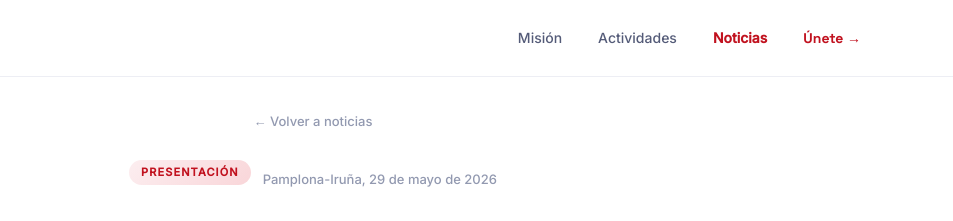
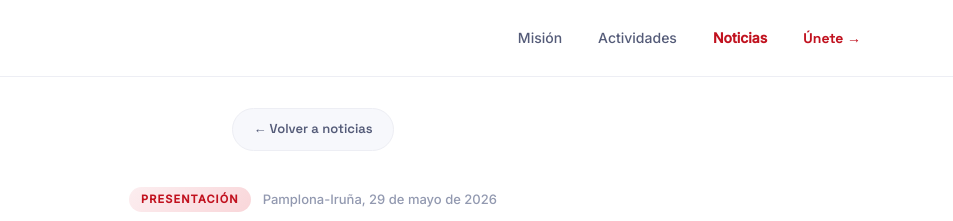
Before and after one commit to asiotax/atesana-web, a plain HTML site: page noticias/presentacion-atesana/index.html in a window 1280 px wide. Shown: the top 221 px of the page, 327-1280 px from the left. Drawn offline with Linux system fonts and the light colour scheme.

Commit message:
Mejoras en noticias: tarjeta clicable y botón volver rediseñado
- Tarjeta de noticia entera clicable (no solo el botón Leer más)
- Botón volver a noticias con estilo píldora y animación hover
- Badge y fecha alineados a la misma altura en la cabecera del artículo

Co-Authored-By: Claude Sonnet 4.6 <noreply@anthropic.com>

```diff
--- a/style.css
+++ b/style.css
@@ -576,15 +576,25 @@ body {
 .article-back {
   display: inline-flex;
   align-items: center;
-  gap: 6px;
+  gap: 8px;
+  font-family: var(--font-head);
   font-size: 13px;
-  font-weight: 500;
-  color: var(--gray-400);
+  font-weight: 600;
+  color: var(--gray-600);
   text-decoration: none;
-  margin-bottom: 28px;
-  transition: color .2s;
+  margin-bottom: 36px;
+  padding: 10px 20px;
+  border-radius: 100px;
+  border: 1.5px solid var(--gray-100);
+  background: var(--gray-50);
+  transition: all .2s;
 }
-.article-back:hover { color: var(--black); }
+.article-back:hover {
+  background: var(--gray-100);
+  color: var(--black);
+  border-color: var(--gray-400);
+  transform: translateX(-3px);
+}
 .article-meta {
   display: flex;
   align-items: center;
@@ -592,6 +602,7 @@ body {
   gap: 12px;
   margin-bottom: 16px;
 }
+.article-meta .news-badge { margin-bottom: 0; }
 .article-date {
   font-size: 13px;
   color: var(--gray-400);
@@ -684,6 +695,10 @@ body {
 }
 
 /* ===== News card ===== */
+a.news-card {
+  text-decoration: none;
+  color: inherit;
+}
 .news-card {
   background: var(--white);
   border: 1px solid var(--gray-100);
```
Also changed, not shown: noticias.html (+7 -5 lines).
